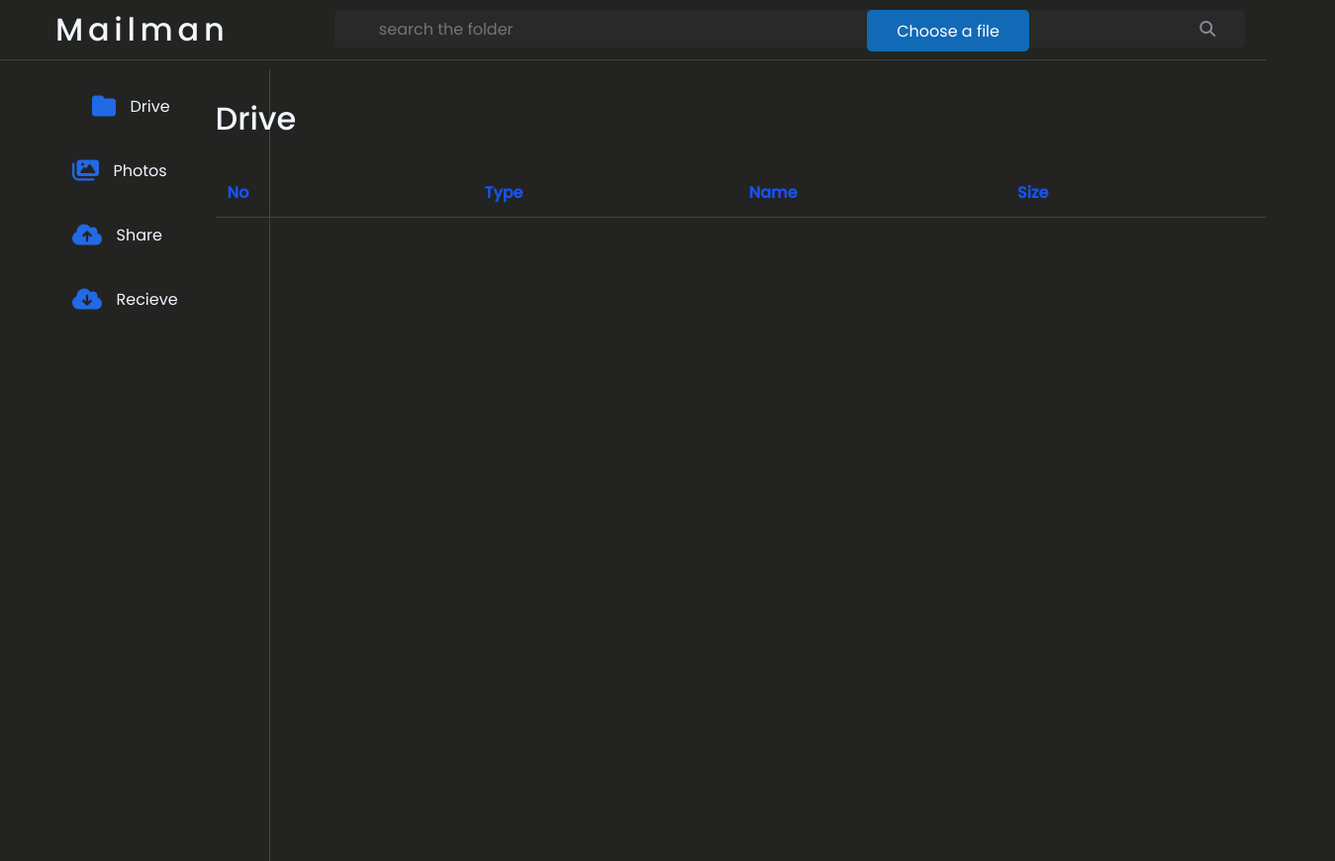
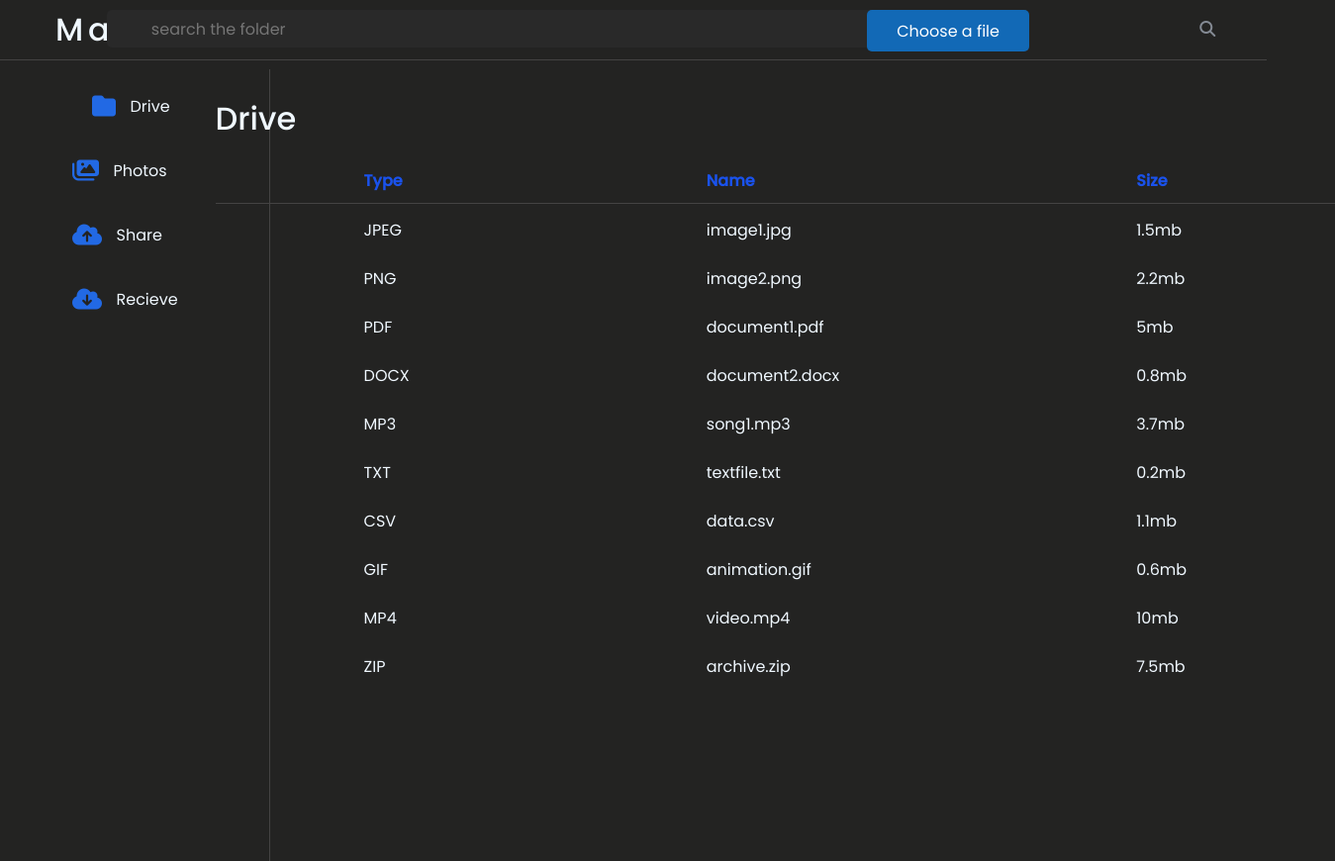
Before and after one commit to Nandan-9/Mailman, a website: page Frontend/interface/drive.html in a window 1280 px wide. Shown: the whole page at 99% size, 1349 px wide, since content can reach past the window. Drawn offline with nearby package versions, Linux system fonts and the light colour scheme.

Commit message:
changes finished

```diff
--- a/Frontend/interface/drive.html
+++ b/Frontend/interface/drive.html
@@ -83,7 +83,6 @@
       <table class="table table-borderless">
         <thead>
           <tr class="head">
-            <th scope="col">No</th>
             <th scope="col">Type</th>
             <th scope="col">Name</th>
             <th scope="col">Size</th>
--- a/Frontend/interface/drive.js
+++ b/Frontend/interface/drive.js
@@ -1,10 +1,58 @@
-var file = [];
+var file = [  {
+  type: "JPEG",
+  name: "image1.jpg",
+  size: "1.5mb"
+},
+{
+  type: "PNG",
+  name: "image2.png",
+  size: "2.2mb"
+},
+{
+  type: "PDF",
+  name: "document1.pdf",
+  size: "5mb"
+},
+{
+  type: "DOCX",
+  name: "document2.docx",
+  size: "0.8mb"
+},
+{
+  type: "MP3",
+  name: "song1.mp3",
+  size: "3.7mb"
+},
+{
+  type: "TXT",
+  name: "textfile.txt",
+  size: "0.2mb"
+},
+{
+  type: "CSV",
+  name: "data.csv",
+  size: "1.1mb"
+},
+{
+  type: "GIF",
+  name: "animation.gif",
+  size: "0.6mb"
+},
+{
+  type: "MP4",
+  name: "video.mp4",
+  size: "10mb"
+},
+{
+  type: "ZIP",
+  name: "archive.zip",
+  size: "7.5mb"
+}];
 
 document.getElementById('file').addEventListener('change', function () {
   if (this.files.length > 0) {
     var fileSizeInMB = this.files[0].size / (1024 * 1024);
     file.push({
-      no: file.length + 1,
       type: this.files[0].type,
       name: this.files[0].name,
       size: fileSizeInMB.toFixed(2),
@@ -39,7 +87,6 @@ function buildTable(data) {
 
   for (var i = 0; i < data.length; i++) {
     var row = `<tr>
-        <td>${data[i].no}</td>
         <td>${data[i].type}</td>
         <td>${data[i].name}</td>
         <td>${data[i].size}</td>
--- a/Frontend/interface/send.css
+++ b/Frontend/interface/send.css
@@ -59,7 +59,7 @@ label :hover{
 }
 .search-bar input[type="text"]{
   padding-left: 45px;
-  left: 256px;
+  left: 26px;
   position:relative;
   width: 920px;
   height: 38px;
@@ -149,10 +149,18 @@ table{
 th{
   color: rgb(26, 82, 236);
 }
-.content-area th{
-  width: 420px;
+.content-area td{
+  padding: 15px 150px 10px;
+
 }
+.content-area th {
+  width:500px;
+  padding: 0px 150px 10px;
+}
+.mytable{
+  padding: 0px 150px 10px;
 
+}
 .content-area .head{
   border-bottom: 1px solid #444343;
 
--- a/Frontend/styles/about.css
+++ b/Frontend/styles/about.css
@@ -28,7 +28,7 @@ nav {
 width: 100%;
 height: 250px;
 background: #020202;
-color: aliceblue;
+color: white;
 }
 .content-header{
   position: absolute;
```
Also changed, not shown: Frontend/about.html (+0 -1 lines), Frontend/interface/gallery.html (+9 -3 lines).
